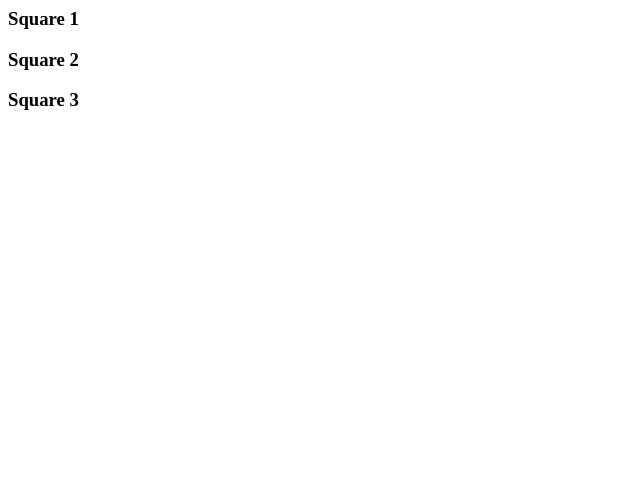
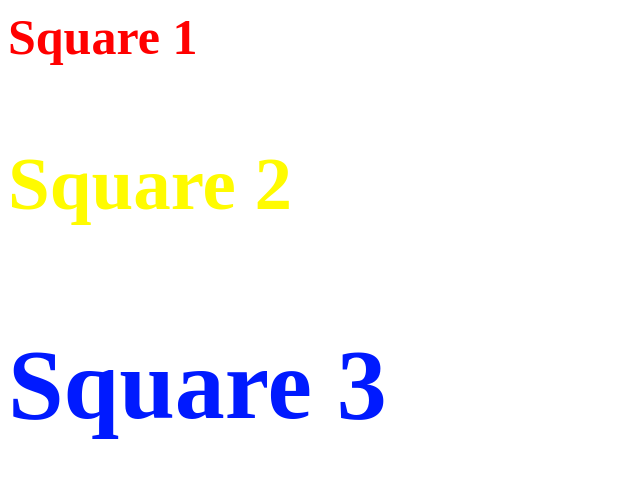
Before and after one commit to ctamez17/merge-conflict-practice, a plain HTML site: page index.html in a window 1280 px wide. Shown: the whole page, without its empty margins (0-640 px from the left). Drawn offline with Linux system fonts and the light colour scheme.

Commit message:
Cody adding styles.css

```diff
--- a/index.html
+++ b/index.html
@@ -3,16 +3,17 @@
   <meta charset="UTF-8">
   <meta name="viewport" content="width=device-width, initial-scale=1.0">
   <title>Merge Conflict Practice</title>
+  <link rel="stylesheet" href="./styles.css">
 </head>
 <body>
   <div>
-    <h3>Square 1</h3>
+    <h3 class="s1">Square 1</h3>
   </div>
   <div>
-    <h3>Square 2</h3>
+    <h3 class="s2">Square 2</h3>
   </div>
   <div>
-    <h3>Square 3</h3>
+    <h3 class="s3">Square 3</h3>
   </div>
 </body>
 </html>
--- /dev/null
+++ b/styles.css
@@ -0,0 +1,14 @@
+.s1{
+  color: red;
+  font-size: 50px;
+}
+
+.s2{
+  color: rgb(255, 251, 0);
+  font-size: 75px;
+}
+
+.s3{
+  color: rgb(0, 26, 255);
+  font-size: 100px;
+}
```
